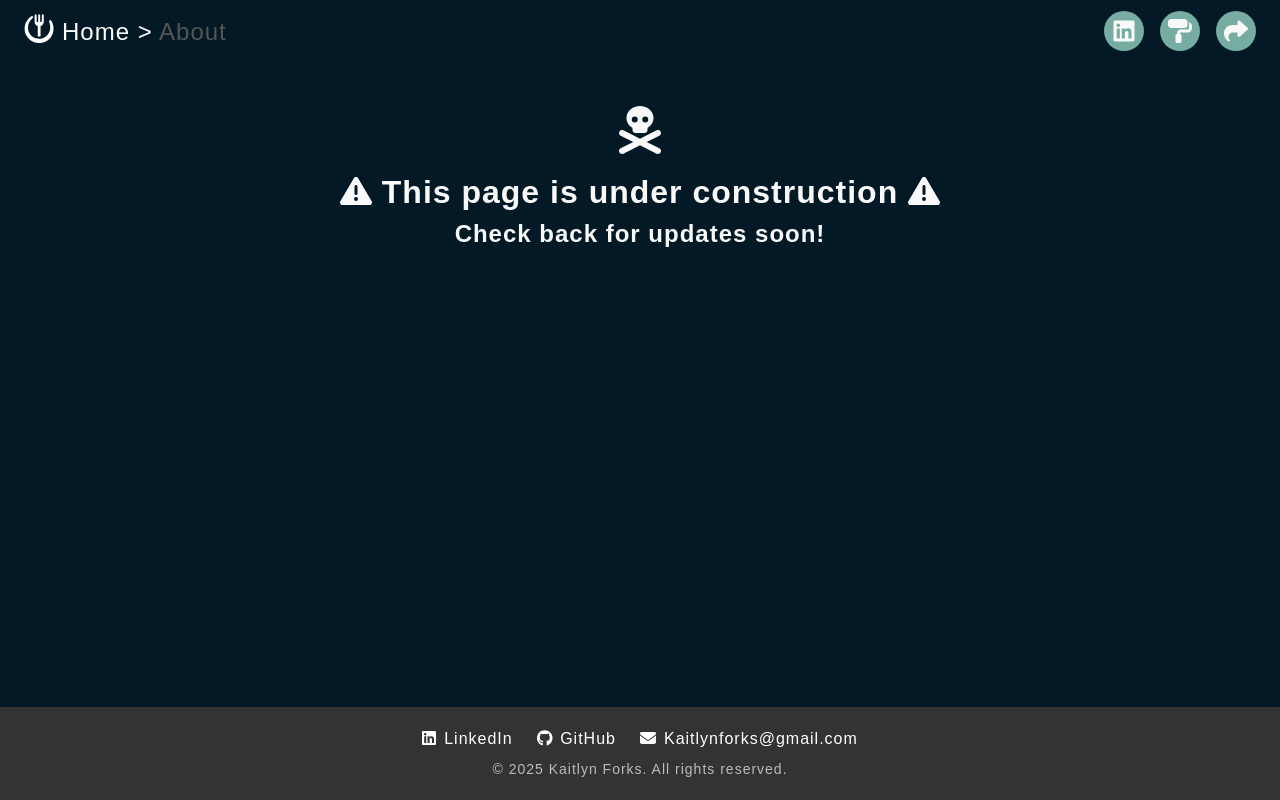
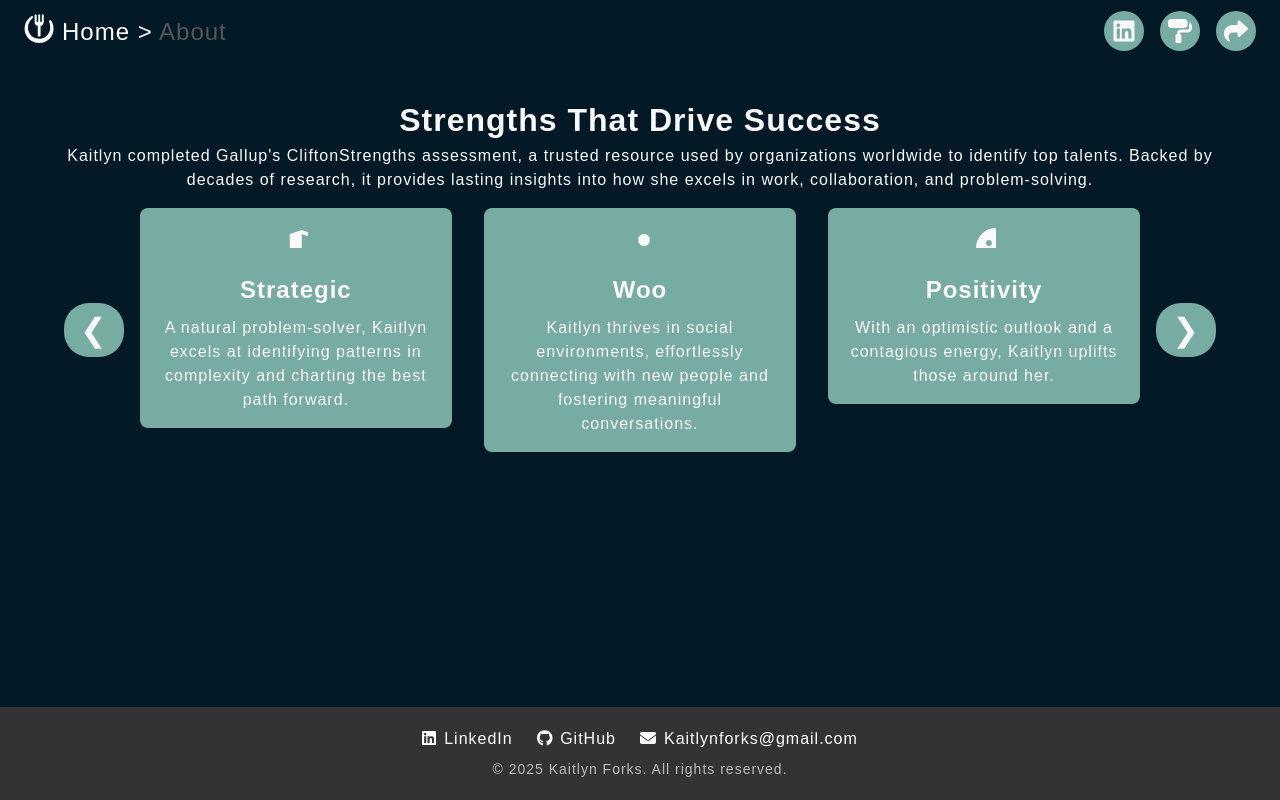
Before and after one commit to kforks/forked-software-ng, an Angular app: page /about in a window 1280 px wide. Built offline with nearby package versions, Linux system fonts and the light colour scheme; a web font is replaced by a local one.

Commit message:
about wip

```diff
--- a/src/app/app.component.html
+++ b/src/app/app.component.html
@@ -1,6 +1,6 @@
-<div style="display: flex; flex-direction: column; min-height: 100vh">
-  <app-nav></app-nav>
-  <main style="flex: 1">
+<div style="min-height: 100vh" class="flex-column">
+  <app-nav style="display: contents"></app-nav>
+  <main style="flex: 1" class="flex-center-row">
     <router-outlet></router-outlet>
   </main>
   <app-footer></app-footer>
--- a/src/app/app.routes.ts
+++ b/src/app/app.routes.ts
@@ -1,11 +1,12 @@
 import { Routes } from '@angular/router';
 import { HomeComponent } from './pages/home/home.component';
 import { PortfolioComponent } from './pages/portfolio/portfolio/portfolio.component';
+import { AboutComponent } from './pages/about/about.component';
 
 export const routes: Routes = [
   { path: '', redirectTo: 'home', pathMatch: 'full' },
   { path: 'home', component: HomeComponent },
   { path: 'portfolio', component: PortfolioComponent },
-  { path: 'about', component: PortfolioComponent },
+  { path: 'about', component: AboutComponent },
   { path: '**', redirectTo: 'home' }, // Wildcard fallback will override, always goes on bottom
 ];
--- a/src/app/components/nav/nav.component.ts
+++ b/src/app/components/nav/nav.component.ts
@@ -104,13 +104,9 @@ export class NavComponent implements OnInit {
     const root = this.activatedRoute.root;
     const breadcrumbs: Array<{ label: string; url: string }> = [];
     let url = '';
-
     this.onHomePage = this.router.url === '/home' || this.router.url === '/';
 
-    // Always add the "Home" breadcrumb
     breadcrumbs.push({ label: 'Home', url: '/home' });
-
-    // Loop through child routes to build the breadcrumb trail
     root.children.forEach((route) => {
       const routeConfig = route.routeConfig;
       if (routeConfig && routeConfig.path) {
--- a/src/app/pages/about/about.component.html
+++ b/src/app/pages/about/about.component.html
@@ -1 +1,5 @@
-<p>about works!</p>
+<div class="container">
+  <div class="about-carousel-container">
+    <app-strengths-carousel></app-strengths-carousel>
+  </div>
+</div>
--- /dev/null
+++ b/src/app/pages/about/about.component.scss
@@ -0,0 +1,6 @@
+.about-carousel-container {
+  display: flex;
+  flex-direction: row;
+  justify-content: center;
+  max-width: 90vw;
+}
--- a/src/app/pages/about/about.component.ts
+++ b/src/app/pages/about/about.component.ts
@@ -1,9 +1,10 @@
 import { Component } from '@angular/core';
+import { StrengthsCarouselComponent } from '../../components/strengths-carousel/strengths-carousel.component';
 
 @Component({
   selector: 'app-about',
-  imports: [],
+  imports: [StrengthsCarouselComponent],
   templateUrl: './about.component.html',
-  styleUrl: './about.component.css',
+  styleUrl: './about.component.scss',
 })
 export class AboutComponent {}
```
Also changed, not shown: src/app/pages/about/about.component.css (deleted).
